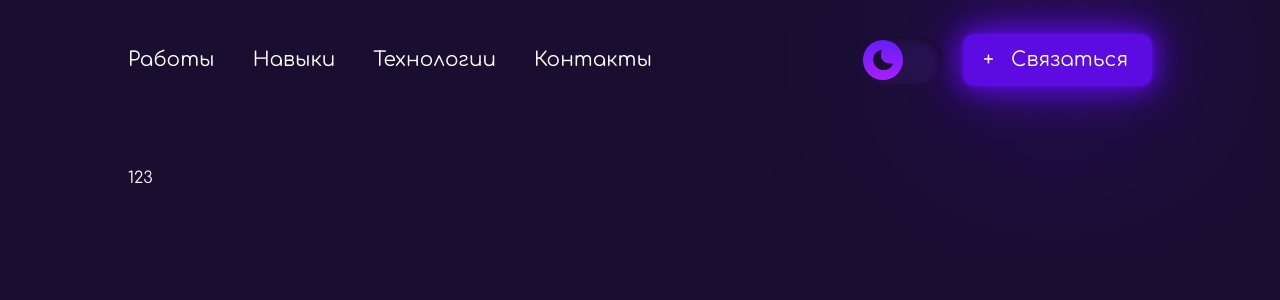
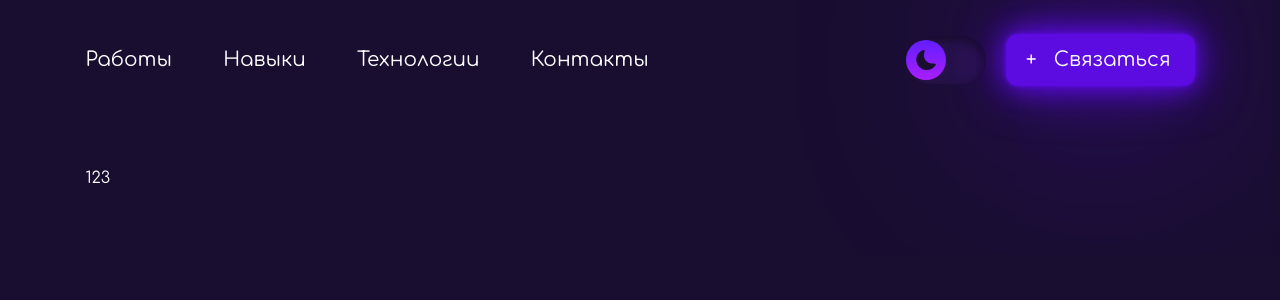
Before and after one commit to Andrew213/mySiteNextJs, a Next.js app: page / in a window 1280 px wide. Shown: the top 300 px of the page. Built offline with nearby package versions, Linux system fonts and the light colour scheme.

Commit message:
fix header

```diff
--- a/app/globals.css
+++ b/app/globals.css
@@ -123,7 +123,7 @@
   --font-mono: "Courier New", Courier, monospace;
   --breakpoint-container: 1160px;
   --breakpoint-tablet: 930px;
-  --breakpoint-menu: 680px;
+  --breakpoint-menu: 988px;
   --breakpoint-mobile: 570px;
   --breakpoint-phone: 500px;
   --breakpoint-small: 400px;
@@ -235,7 +235,9 @@
 
 @layer components {
   .container {
-    @apply mx-auto max-w-[1440px] px-32;
+    max-width: 1440px !important;
+    padding-inline: clamp(30px, 6.67vw, 128px) !important;
+    margin-inline: auto !important;
   }
 
   .inner {
@@ -291,18 +293,6 @@
   }
 }
 
-@media (max-width: 1160px) {
-  @layer components {
-    .container {
-      @apply px-[34px];
-    }
-  }
+button {
+  outline: none;
 }
-
-@media (max-width: 500px) {
-  @layer components {
-    .container {
-      @apply px-[30px];
-    }
-  }
-}
--- a/app/layout.tsx
+++ b/app/layout.tsx
@@ -1,6 +1,5 @@
 import type { Metadata } from "next";
 import "./globals.css";
-
 export const metadata: Metadata = {
   title: "Create Next App",
   description: "Generated by create next app",
--- a/components/Header.tsx
+++ b/components/Header.tsx
@@ -16,20 +16,20 @@ export default function Header() {
 
   const toggleTheme = (nextIsLightTheme: boolean) => {
     setIsLightTheme(nextIsLightTheme);
-    // document.documentElement.classList.toggle("light-theme", nextIsLightTheme);
-    // document.documentElement.classList.toggle("dark-theme", !nextIsLightTheme);
+    document.documentElement.classList.toggle("light-theme", nextIsLightTheme);
+    document.documentElement.classList.toggle("dark-theme", !nextIsLightTheme);
   };
 
   return (
     <header className="py-[34px]" id="hero">
-      <div className="container flex items-center justify-between">
+      <div className="container flex items-center justify-between gap-8">
         <button
           aria-label="Открыть меню"
           type="button"
           aria-expanded={isMenuOpen}
           onClick={() => setIsMenuOpen((value) => !value)}
           className={cn(
-            "hidden rounded-xl bg-portfolio-normal px-6 py-3 pl-5 text-xl text-foreground transition duration-500",
+            "[display:none] rounded-xl bg-portfolio-normal px-6 py-3 pl-5 text-xl text-foreground transition duration-500",
             "max-phone:relative max-phone:top-2 max-phone:z-[3] max-phone:block max-phone:h-5 max-phone:self-start max-phone:bg-transparent max-phone:outline max-phone:outline-invert",
             "max-phone:before:absolute max-phone:before:left-0 max-phone:before:-top-1 max-phone:before:h-[3.65px] max-phone:before:w-full max-phone:before:rounded-full max-phone:before:bg-portfolio-normal max-phone:before:transition max-phone:before:duration-300 max-phone:before:content-['']",
             "max-phone:after:absolute max-phone:after:left-0 max-phone:after:-bottom-1 max-phone:after:h-[3.65px] max-phone:after:w-full max-phone:after:rounded-full max-phone:after:bg-portfolio-normal max-phone:after:transition max-phone:after:duration-300 max-phone:after:content-['']",
@@ -39,7 +39,7 @@ export default function Header() {
         >
           <span
             className={cn(
-              "hidden",
+              "[display:none]",
               "max-phone:absolute max-phone:left-0 max-phone:top-[9px] max-phone:block max-phone:h-[3.65px] max-phone:w-full max-phone:rounded-full max-phone:bg-portfolio-normal max-phone:transition max-phone:duration-300",
               isMenuOpen && "max-phone:scale-0",
             )}
@@ -48,17 +48,16 @@ export default function Header() {
 
         <nav
           className={cn(
-            "w-full",
-            "max-phone:absolute max-phone:bottom-0 max-phone:top-0 max-phone:z-[9] max-phone:w-screen max-phone:bg-black/90 max-phone:transition max-phone:duration-300",
-            isMenuOpen ? "max-phone:left-0" : "max-phone:left-[-1050px]",
+            "min-w-0 flex-1",
+            "max-phone:absolute max-phone:bottom-0 max-phone:left-0 max-phone:top-0 max-phone:z-[9] max-phone:w-screen max-phone:bg-black/90 max-phone:transition-transform max-phone:duration-300 max-phone:ease-out max-phone:will-change-transform",
+            isMenuOpen
+              ? "max-phone:translate-x-0"
+              : "max-phone:-translate-x-full",
           )}
         >
-          <ul className="flex items-center justify-between max-menu:flex-col max-menu:items-start max-phone:absolute max-phone:left-1/2 max-phone:top-1/2 max-phone:-translate-x-1/2 max-phone:-translate-y-1/2">
-            {navItems.map((item, index) => (
-              <li
-                key={item.target}
-                className={cn(index > 0 && "ml-5 max-menu:ml-0 max-menu:mt-5")}
-              >
+          <ul className="flex items-center justify-start gap-[clamp(16px,4vw,72px)] max-menu:flex-col max-menu:items-start max-menu:gap-5 max-phone:absolute max-phone:left-1/2 max-phone:top-1/2 max-phone:-translate-x-1/2 max-phone:-translate-y-1/2">
+            {navItems.map((item) => (
+              <li key={item.target}>
                 <a
                   data-scroll-to={item.target}
                   onClick={() => setIsMenuOpen(false)}
@@ -71,7 +70,7 @@ export default function Header() {
           </ul>
         </nav>
 
-        <div className="flex w-full max-w-[500px] items-center justify-end max-menu:self-start max-phone:justify-end">
+        <div className="flex shrink-0 items-center justify-end gap-5 max-menu:self-start max-phone:justify-end">
           <input
             type="checkbox"
             id="themeSwitch"
@@ -82,7 +81,7 @@ export default function Header() {
           />
           <label
             htmlFor="themeSwitch"
-            className="relative z-10 mr-5 block h-12 w-20 cursor-pointer rounded-full bg-portfolio-window shadow-[inset_-4px_4px_10px_rgba(0,0,0,0.4)] transition-colors duration-200 max-phone:mr-0"
+            className="relative z-10 block h-12 w-20 cursor-pointer rounded-full bg-portfolio-window shadow-[inset_-4px_4px_10px_rgba(0,0,0,0.4)] transition-colors duration-200"
           >
             <span
               className={cn(
```
